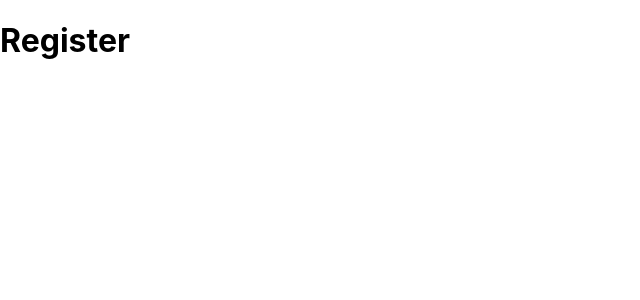
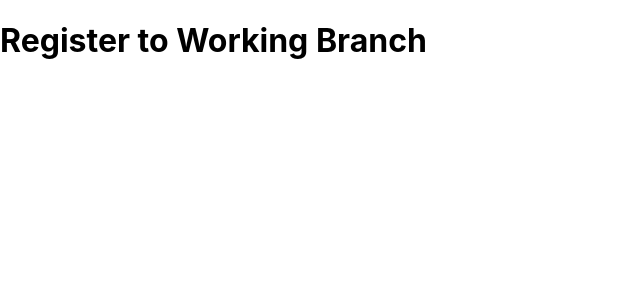
Before and after one commit to imesh-madushan/iwb360-davinci-crew, a React (Create React App) app in the folder frontend/: page /register in a window 1280 px wide. Shown: the top 300 px of the page, without its empty margins (0-640 px from the left). Built offline with nearby package versions, Linux system fonts and the light colour scheme.

Commit message:
Register Testing

```diff
--- a/frontend/src/pages/register/register.jsx
+++ b/frontend/src/pages/register/register.jsx
@@ -4,7 +4,7 @@ import './register.css';
 const Register = () => {
     return (
         <div>
-        <h1>Register</h1>
+        <h1>Register to Working Branch</h1>
         </div>
     );
 }
```
